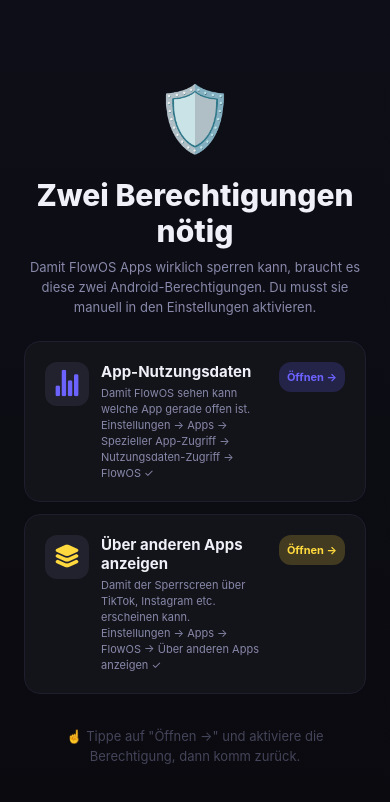
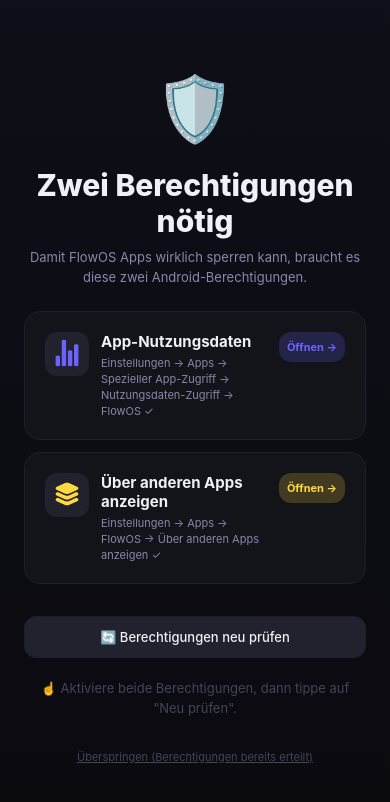
Before and after one commit to feloheger/FlowOS, a React Native app: screen / in a window 390 px wide. Shown: the top 802 px of the page. Built offline with nearby package versions, Linux system fonts and the light colour scheme.

Commit message:
Add files via upload

```diff
--- a/src/screens/PermissionSetupScreen.js
+++ b/src/screens/PermissionSetupScreen.js
@@ -1,4 +1,4 @@
-import React, { useState, useEffect } from 'react';
+import React, { useState, useEffect, useCallback } from 'react';
 import {
   View, Text, StyleSheet, TouchableOpacity, AppState,
 } from 'react-native';
@@ -6,12 +6,7 @@
 import { Ionicons } from '@expo/vector-icons';
 import { Colors, Typography, Spacing, Radius } from '../theme';
 import { Linking } from 'react-native';
-import {
-  hasUsagePermission, hasOverlayPermission,
-  startBlockerService,
-} from '../native/AppBlocker';
 
-// Opens Android system settings directly
 const openUsageSettings = () => {
   Linking.sendIntent('android.settings.USAGE_ACCESS_SETTINGS').catch(() => {
     Linking.openSettings();
@@ -24,111 +19,113 @@
   });
 };
 
+async function checkNativePerms() {
+  try {
+    const { NativeModules } = require('react-native');
+    const { AppBlocker } = NativeModules;
+    if (!AppBlocker) return { usage: false, overlay: false };
+    const [u, o] = await Promise.all([
+      AppBlocker.hasUsagePermission(),
+      AppBlocker.hasOverlayPermission(),
+    ]);
+    return { usage: !!u, overlay: !!o };
+  } catch (e) {
+    return { usage: false, overlay: false };
+  }
+}
+
+async function startService() {
+  try {
+    const { NativeModules } = require('react-native');
+    const { AppBlocker } = NativeModules;
+    if (AppBlocker) await AppBlocker.startBlockerService();
+  } catch (e) {}
+}
+
 export default function PermissionSetupScreen({ onComplete }) {
   const [usagePerm, setUsagePerm] = useState(false);
   const [overlayPerm, setOverlayPerm] = useState(false);
-  const [checking, setChecking] = useState(true);
+  const [checking, setChecking] = useState(false);
 
-  const checkPerms = async () => {
-    const [u, o] = await Promise.all([hasUsagePermission(), hasOverlayPermission()]);
-    setUsagePerm(u);
-    setOverlayPerm(o);
+  const checkPerms = useCallback(async () => {
+    setChecking(true);
+    const { usage, overlay } = await checkNativePerms();
+    setUsagePerm(usage);
+    setOverlayPerm(overlay);
     setChecking(false);
-    if (u && o) {
-      await startBlockerService();
+    if (usage && overlay) {
+      await startService();
       onComplete?.();
     }
-  };
+  }, [onComplete]);
 
   useEffect(() => {
     checkPerms();
-    // Re-check when user comes back from Settings
     const sub = AppState.addEventListener('change', s => {
       if (s === 'active') checkPerms();
     });
     return () => sub.remove();
-  }, []);
-
-  if (checking) return null;
+  }, [checkPerms]);
 
   return (
     <View style={styles.container}>
       <LinearGradient colors={['#12122088', '#0A0A0F']} style={StyleSheet.absoluteFill} />
-
       <View style={styles.content}>
         <Text style={styles.emoji}>🛡️</Text>
         <Text style={styles.title}>Zwei Berechtigungen nötig</Text>
         <Text style={styles.subtitle}>
           Damit FlowOS Apps wirklich sperren kann, braucht es diese zwei Android-Berechtigungen.
-          Du musst sie manuell in den Einstellungen aktivieren.
         </Text>
 
-        {/* Permission 1: Usage Stats */}
         <View style={[styles.permCard, usagePerm && styles.permCardDone]}>
           <View style={styles.permIconWrap}>
-            <Ionicons
-              name={usagePerm ? 'checkmark-circle' : 'stats-chart'}
-              size={28}
-              color={usagePerm ? Colors.success : Colors.accent}
-            />
+            <Ionicons name={usagePerm ? 'checkmark-circle' : 'stats-chart'} size={28} color={usagePerm ? Colors.success : Colors.accent} />
           </View>
           <View style={{ flex: 1 }}>
             <Text style={styles.permTitle}>App-Nutzungsdaten</Text>
-            <Text style={styles.permDesc}>
-              Damit FlowOS sehen kann welche App gerade offen ist.{'\n'}
-              Einstellungen → Apps → Spezieller App-Zugriff → Nutzungsdaten-Zugriff → FlowOS ✓
-            </Text>
+            <Text style={styles.permDesc}>Einstellungen → Apps → Spezieller App-Zugriff → Nutzungsdaten-Zugriff → FlowOS ✓</Text>
           </View>
           {!usagePerm && (
             <TouchableOpacity style={styles.permBtn} onPress={openUsageSettings}>
               <Text style={styles.permBtnText}>Öffnen →</Text>
             </TouchableOpacity>
           )}
-          {usagePerm && (
-            <Ionicons name="checkmark" size={20} color={Colors.success} />
-          )}
+          {usagePerm && <Ionicons name="checkmark" size={20} color={Colors.success} />}
         </View>
 
-        {/* Permission 2: Overlay */}
         <View style={[styles.permCard, overlayPerm && styles.permCardDone]}>
           <View style={styles.permIconWrap}>
-            <Ionicons
-              name={overlayPerm ? 'checkmark-circle' : 'layers'}
-              size={28}
-              color={overlayPerm ? Colors.success : Colors.warning}
-            />
+            <Ionicons name={overlayPerm ? 'checkmark-circle' : 'layers'} size={28} color={overlayPerm ? Colors.success : Colors.warning} />
           </View>
           <View style={{ flex: 1 }}>
             <Text style={styles.permTitle}>Über anderen Apps anzeigen</Text>
-            <Text style={styles.permDesc}>
-              Damit der Sperrscreen über TikTok, Instagram etc. erscheinen kann.{'\n'}
-              Einstellungen → Apps → FlowOS → Über anderen Apps anzeigen ✓
-            </Text>
+            <Text style={styles.permDesc}>Einstellungen → Apps → FlowOS → Über anderen Apps anzeigen ✓</Text>
           </View>
           {!overlayPerm && (
             <TouchableOpacity style={[styles.permBtn, { backgroundColor: Colors.warning + '33' }]} onPress={openOverlaySettings}>
               <Text style={[styles.permBtnText, { color: Colors.warning }]}>Öffnen →</Text>
             </TouchableOpacity>
           )}
-          {overlayPerm && (
-            <Ionicons name="checkmark" size={20} color={Colors.success} />
-          )}
+          {overlayPerm && <Ionicons name="checkmark" size={20} color={Colors.success} />}
         </View>
 
+        <TouchableOpacity style={styles.recheckBtn} onPress={checkPerms}>
+          <Text style={styles.recheckText}>{checking ? '⏳ Prüfe...' : '🔄 Berechtigungen neu prüfen'}</Text>
+        </TouchableOpacity>
+
         {usagePerm && overlayPerm ? (
-          <TouchableOpacity style={styles.startBtn} onPress={async () => {
-            await startBlockerService();
-            onComplete?.();
-          }}>
+          <TouchableOpacity style={styles.startBtn} onPress={async () => { await startService(); onComplete?.(); }}>
             <LinearGradient colors={[Colors.accent, '#9C94FF']} style={styles.startBtnGrad} start={{ x: 0, y: 0 }} end={{ x: 1, y: 0 }}>
               <Text style={styles.startBtnText}>🚀 App-Limits aktivieren</Text>
             </LinearGradient>
           </TouchableOpacity>
         ) : (
-          <Text style={styles.hint}>
-            ☝️ Tippe auf "Öffnen →" und aktiviere die Berechtigung, dann komm zurück.
-          </Text>
+          <Text style={styles.hint}>☝️ Aktiviere beide Berechtigungen, dann tippe auf "Neu prüfen".</Text>
         )}
+
+        <TouchableOpacity style={styles.skipBtn} onPress={async () => { await startService(); onComplete?.(); }}>
+          <Text style={styles.skipText}>Überspringen (Berechtigungen bereits erteilt)</Text>
+        </TouchableOpacity>
       </View>
     </View>
   );
@@ -147,8 +144,12 @@
   permDesc: { fontSize: Typography.xs, color: Colors.textSecondary, lineHeight: 16 },
   permBtn: { paddingHorizontal: Spacing.sm, paddingVertical: 8, borderRadius: Radius.md, backgroundColor: Colors.accent + '33' },
   permBtnText: { fontSize: Typography.xs, fontWeight: Typography.bold, color: Colors.accent },
+  recheckBtn: { marginTop: Spacing.lg, padding: Spacing.md, borderRadius: Radius.md, backgroundColor: Colors.bgHighlight, borderWidth: 1, borderColor: Colors.border, alignItems: 'center' },
+  recheckText: { fontSize: Typography.sm, color: Colors.textPrimary, fontWeight: Typography.medium },
   startBtn: { borderRadius: Radius.lg, overflow: 'hidden', marginTop: Spacing.lg },
   startBtnGrad: { padding: Spacing.lg, alignItems: 'center' },
   startBtnText: { fontSize: Typography.base, fontWeight: Typography.heavy, color: '#fff' },
   hint: { fontSize: Typography.sm, color: Colors.textMuted, textAlign: 'center', marginTop: Spacing.lg, lineHeight: 20 },
+  skipBtn: { marginTop: Spacing.lg, padding: Spacing.md, alignItems: 'center' },
+  skipText: { fontSize: Typography.xs, color: Colors.textMuted, textDecorationLine: 'underline' },
 });
```
